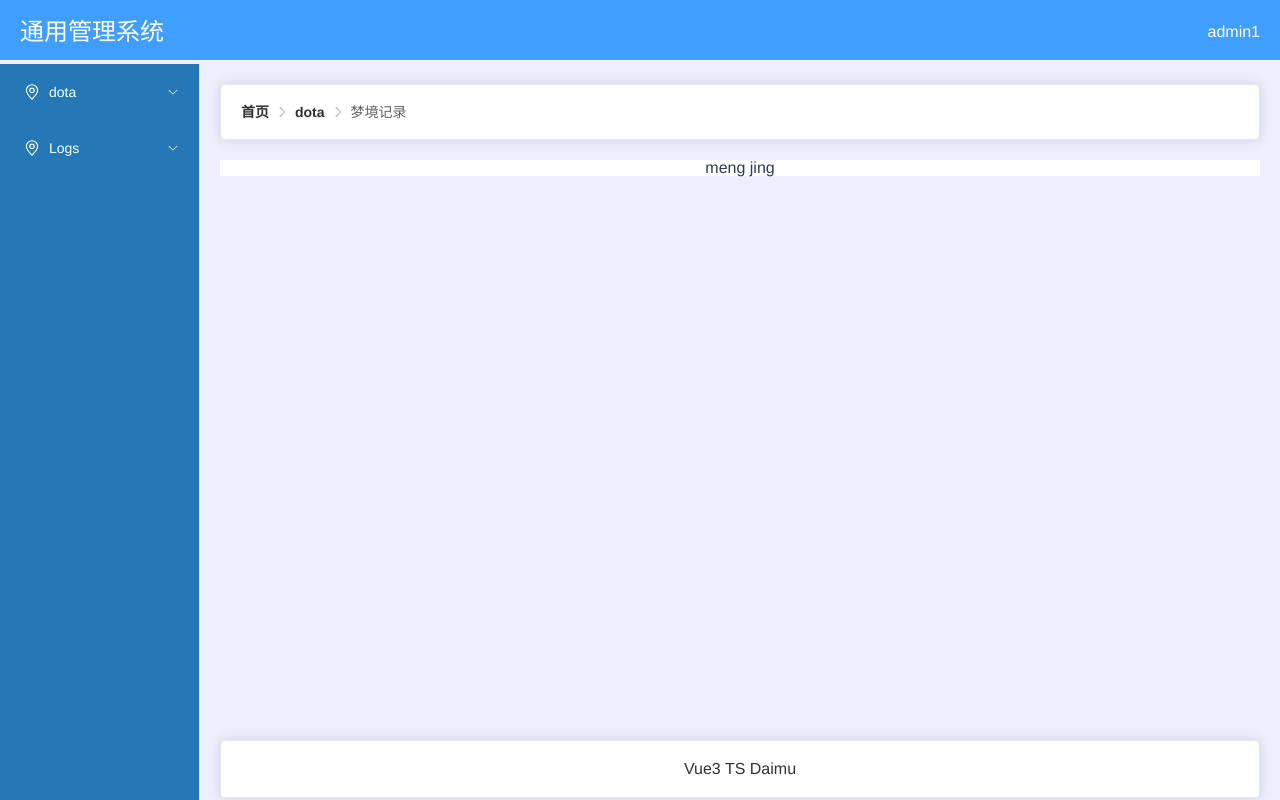
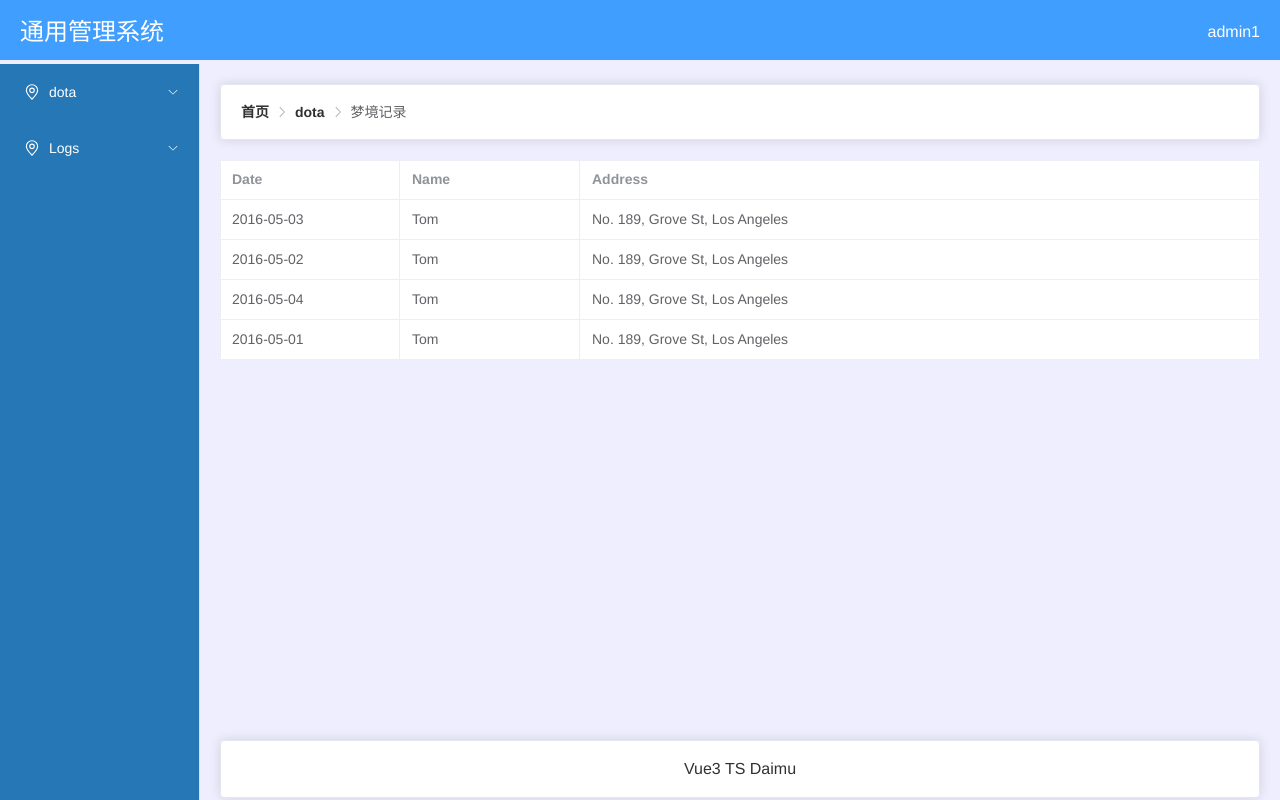
Before and after one commit to liu5855019/vue_project, a Vue app in the folder dm_log_v3_ts/: page /dota/mengjing in a window 1280 px wide. Built offline with nearby package versions, Linux system fonts and the light colour scheme.

Commit message:
Update MengJing.vue

```diff
--- a/dm_log_v3_ts/src/components/dota/MengJing.vue
+++ b/dm_log_v3_ts/src/components/dota/MengJing.vue
@@ -1,5 +1,43 @@
 <template>
     <div>
-        meng jing
+        <el-table :data="tableData" border style="width: 100%">
+            <el-table-column prop="date" label="Date" width="180" />
+            <el-table-column prop="name" label="Name" width="180" />
+            <el-table-column prop="address" label="Address" />
+        </el-table>
     </div>
 </template>
+
+<script lang="ts">
+import { defineComponent } from 'vue';
+
+export default defineComponent({
+    data() {
+        return {
+            tableData:[
+                {
+                    date: '2016-05-03',
+                    name: 'Tom',
+                    address: 'No. 189, Grove St, Los Angeles',
+                },
+                {
+                    date: '2016-05-02',
+                    name: 'Tom',
+                    address: 'No. 189, Grove St, Los Angeles',
+                },
+                {
+                    date: '2016-05-04',
+                    name: 'Tom',
+                    address: 'No. 189, Grove St, Los Angeles',
+                },
+                {
+                    date: '2016-05-01',
+                    name: 'Tom',
+                    address: 'No. 189, Grove St, Los Angeles',
+                },
+            ]
+        }
+    }
+})
+
+</script>
```
